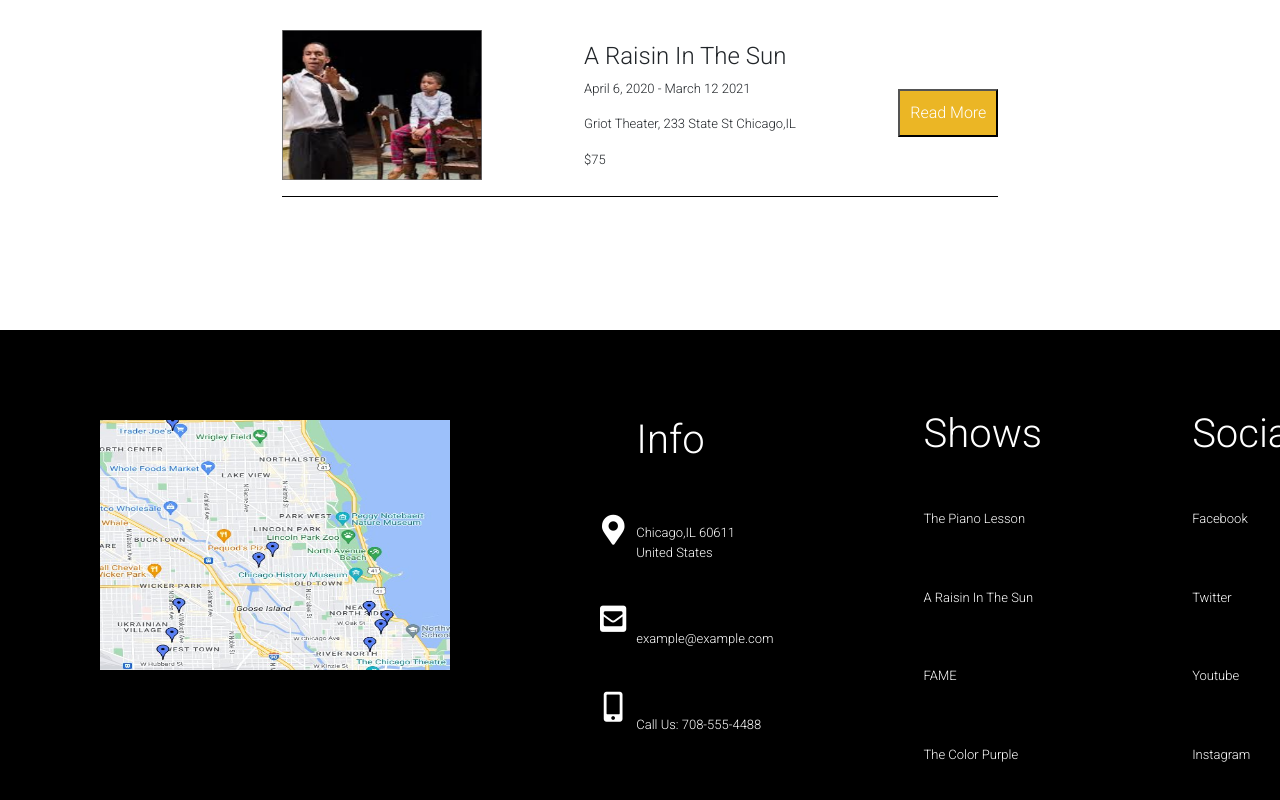
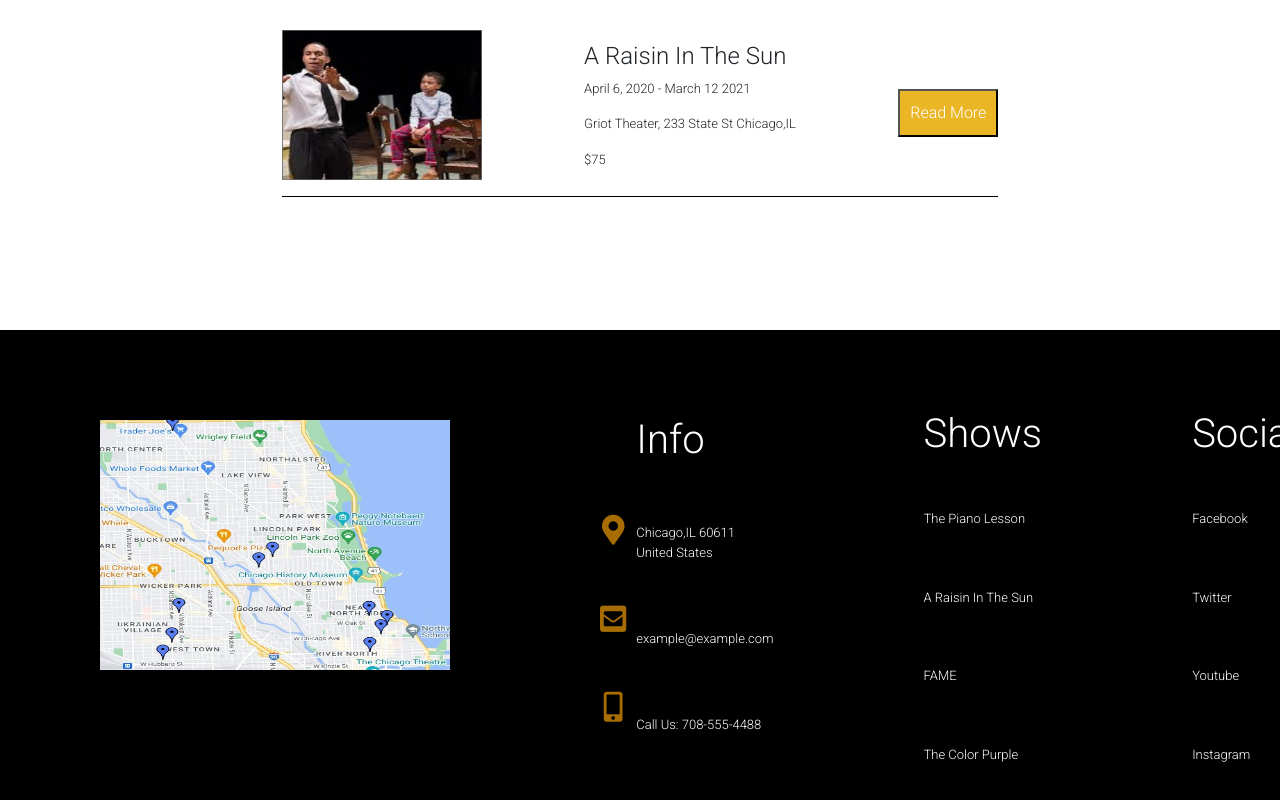
Before and after one commit to PolarJerClub/Griot-theatre, a plain HTML site: page index.html in a window 1280 px wide. Shown: the part 1616-2416 px from the top of the page. Drawn offline with nearby package versions, Linux system fonts and the light colour scheme.

Commit message:
main.css

```diff
--- a/css/main.css
+++ b/css/main.css
@@ -149,6 +149,7 @@ h2{
     margin-top: 6.5%;
     margin-left: 150px;
     margin-right: 10px;
+    color: #A76D03;
 }
 
 p {
```
